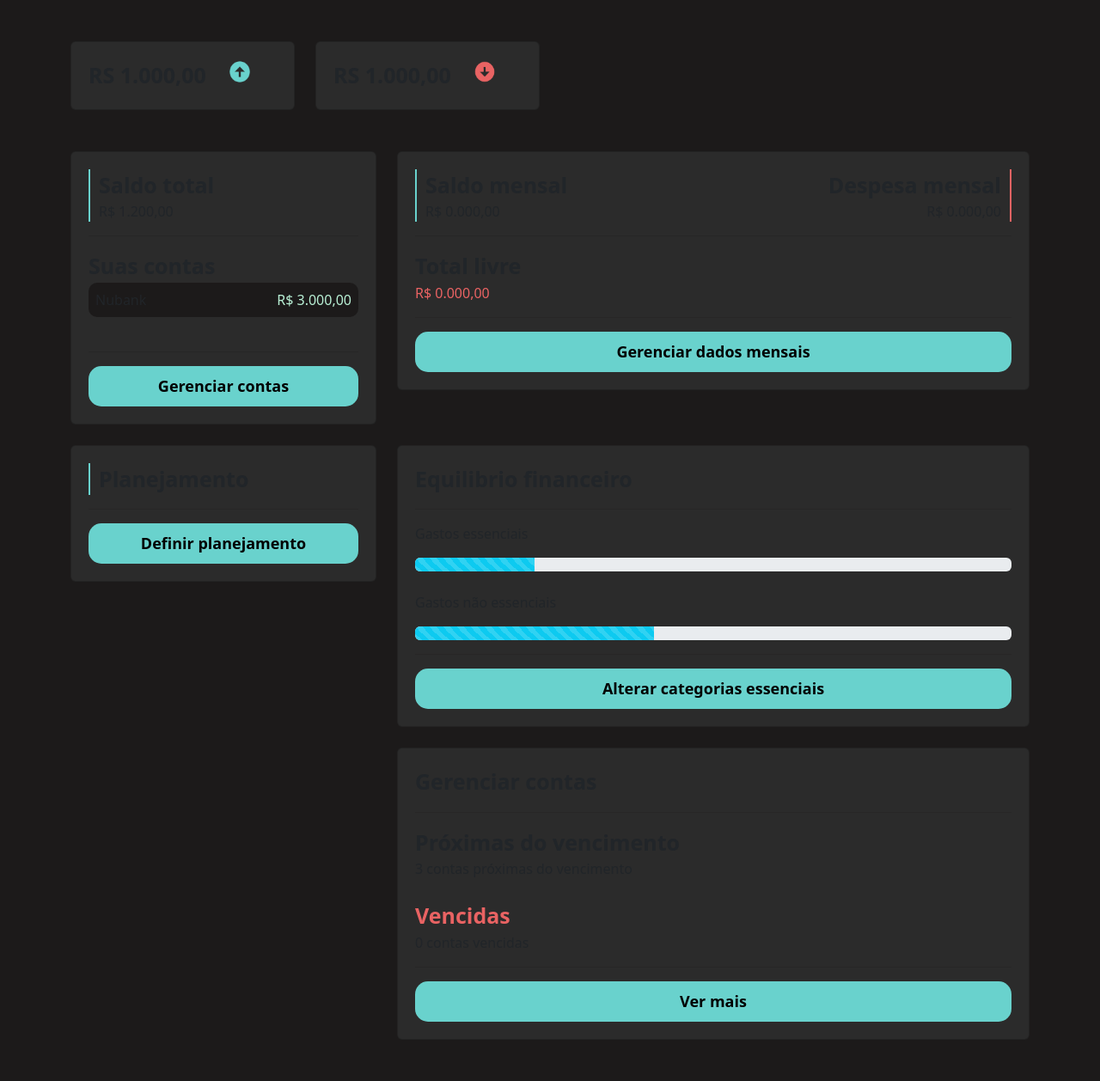
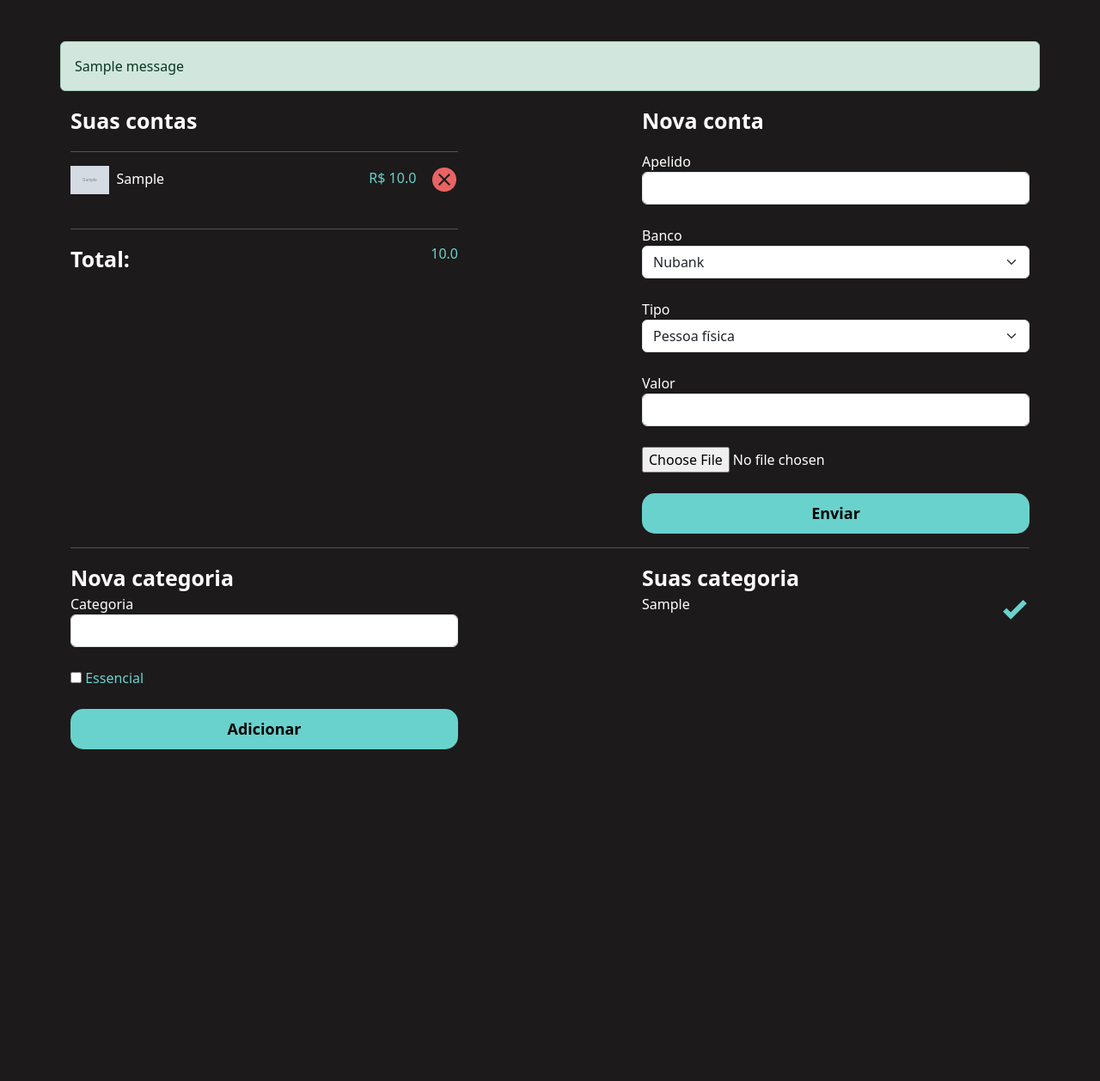
Before and after one commit to jlplautz/pystackw7, a Django app: page /perfil/gerenciar/ in a window 1280 px wide. Shown: the part 56-1314 px from the top of the page at 86% size. After the commit the page ends 928 px from the top, so only its background shows below. Run offline with Django 4.2, Linux system fonts and the light colour scheme; tables that the repository leaves empty hold one stand-in row (values such as "Sample post"); grey boxes marked "Sample" are stand-in pictures; one stand-in notice (Sample message) is shown.

Commit message:
build(issue-3): Created project and app perfil. (#4)

```diff
--- a/core/templates/gerenciar.html
+++ b/core/perfil/templates/gerenciar.html
@@ -12,26 +12,30 @@
     <br>
     <div class="container">
         <div class="row">
+            {% if messages %}
+                {% for message in messages %}
+                    <div class="alert {{ message.tags }}">{{ message }}</div>
+                {% endfor %}
+            {% endif %}
             <div class="col-md-5">
                 <p class="fonte-destaque">Suas contas</p>
                 <hr>
 
                 <div class="contas">
+                    {% for conta in contas %}
+                        <div class="lista-contas-main">
+                            <span><img width="10%" src="{{conta.icone.url}}">&nbsp&nbsp{{ conta }}</span>
 
-
-                        <div class="lista-contas-main">
-                            <span><img width="10%" src="#">&nbsp&nbspNubank</span>
-
-                            <span class="total-conta positivo ">R$ 1.800,00&nbsp&nbsp&nbsp <a href="#"><img src="{% static 'perfil/img/exit.png' %}"></a></span>
+                            <span class="total-conta positivo ">R$ {{ conta.valor }}&nbsp&nbsp&nbsp
+                            <a href="/perfil/deletar_banco/{{conta.id}}"><img src="{% static 'perfil/img/exit.png' %}"></a></span>
                         </div>
                         <br>
-
-
+                    {% endfor%}
                 </div>
 
                 <hr>
                 <span class="fonte-destaque">Total:</span>
-                <span class="positivo total-conta font-destaque">R$ 1.800,00</span>
+                <span class="positivo total-conta font-destaque">{{ total_contas }}</span>
             </div>
 
             <div class="col-md-2"></div>
@@ -39,13 +43,17 @@
             <div class="col-md-5">
                 <p class="fonte-destaque">Nova conta</p>
 
-                <form action="" method="POST">
+                <form action="{% url 'cadastrar_banco' %}" method="POST" enctype="multipart/form-data">
+                    {% csrf_token %}
                     <label>Apelido</label>
                     <input type="text" name="apelido" class="form-control" placeholder="">
                     <br>
                     <label>Banco</label>
                     <select name="banco" class="form-select">
                         <option value="NU">Nubank</option>
+                        <option value="BBC">BBC</option>
+                        <option value="CEF">CEF</option>
+                        <option value="BRADESCO">BRADESCO</option>
                     </select>
                     <br>
                     <label>Tipo</label>
@@ -57,10 +65,10 @@
                     <label>Valor</label>
                     <input type="number" name="valor" class="form-control" placeholder="">
                     <br>
-                    <input type="file" placeholder="Ícone" name="icone">
+                    <input type="file" placeholder="Ícone" name="icone" required>
                     <br>
                     <br>
-                    <input style="width: 100%" type="submit" class="botao-principal">
+                    <input style="width: 100%" type="submit" class="botao-principal" value="Enviar">
                 </form>
             </div>
         </div>
@@ -71,7 +79,7 @@
             <div class="col-md-5">
                 <span class="fonte-destaque">Nova categoria</span>
 
-                <form action="" method="POST">
+                <form action="{% url 'cadastrar_categoria' %}" method="POST">{% csrf_token %}
                     <label>Categoria</label>
                     <input type="text" name="categoria" class="form-control">
                     <br>
@@ -90,16 +98,14 @@
                 <span class="fonte-destaque">Suas categoria</span>
                 <br>
                 <div class="contas">
+                    {% for categoria in categorias%}
+                        <div class="lista-contas-main">
+                            <span>{{categoria}}</span>
 
-
-                        <div class="lista-contas-main">
-                            <span>Lazer</span>
-
-                            <span class="total-conta"><a href="#"><img src="#"></a></span>
+                            <span class="total-conta"><a href="{% url 'update_categoria' categoria.id %}"><img src="{% if categoria.essencial %}{% static 'perfil/img/check.png' %}{% else %}{% static 'perfil/img/exit.png' %}{% endif %}"></a></span>
                         </div>
                         <br>
-
-
+                    {% endfor %}
                 </div>
             </div>
         </div>
--- a/core/perfil/templates/home.html
+++ b/core/perfil/templates/home.html
@@ -50,24 +50,24 @@
                     <div class="saldo">
                         <span class="fonte-destaque">Saldo total</span>
                         <br>
-                        <span class="font-light">R$ 1.200,00</span>
+                        <span class="font-light">R$ {{saldo_total}}</span>
                     </div>
                     <hr class="hr-borda">
                     <span class="fonte-destaque">Suas contas</span>
 
                     <div class="div-contas">
-
+                        {% for conta in contas %}
                             <div class="lista-conta">
-                                <span>Nubank</span>
-                                <span class="total-conta">R$ 3.000,00</span>
+                                <span>{{conta.apelido}}</span>
+                                <span class="total-conta">R$ {{conta.valor}}</span>
                             </div>
                             <br>
-
+                        {% endfor %}
 
 
                     </div>
                     <hr class="hr-borda">
-                    <a href="#" class="botao-principal">Gerenciar contas</a>
+                    <a href="{% url 'gerenciar' %}" class="botao-principal">Gerenciar contas</a>
                 </div>
 
             </div>
--- a/core/perfil/urls.py
+++ b/core/perfil/urls.py
@@ -4,5 +4,17 @@ from . import views
 
 urlpatterns = [
     path('home/', views.home, name='home'),
-    path('gerenciar/', views.home, name='home'),
+    path('gerenciar/', views.gerenciar, name='gerenciar'),
+    path('cadastrar_banco/', views.cadastrar_banco, name='cadastrar_banco'),
+    path(
+        'cadastrar_categoria/',
+        views.cadastrar_categoria,
+        name='cadastrar_categoria',
+    ),
+    path('deletar_banco/<int:id>', views.deletar_banco, name='deletar_banco'),
+    path(
+        'update_categoria/<int:id>',
+        views.update_categoria,
+        name='update_categoria',
+    ),
 ]
--- /dev/null
+++ b/core/perfil/utils.py
@@ -0,0 +1,6 @@
+def calcula_total(obj, campo):
+    total = 0
+    for i in obj:
+        total += getattr(i, campo)
+
+    return total
--- a/core/perfil/views.py
+++ b/core/perfil/views.py
@@ -1,5 +1,105 @@
-from django.shortcuts import render
+from django.contrib import messages
+from django.contrib.messages import constants
+from django.shortcuts import redirect, render
+
+from core.perfil.models import Categoria, Conta
+
+from .utils import calcula_total
 
 
 def home(request):
-    return render(request, 'home.html')
+    contas = Conta.objects.all()
+    saldo_total = calcula_total(contas, 'valor')
+    return render(
+        request,
+        'home.html',
+        {
+            'contas': contas,
+            'saldo_total': saldo_total,
+        },
+    )
+
+
+def gerenciar(request):
+    contas = Conta.objects.all()
+    categorias = Categoria.objects.all()
+    total_contas = calcula_total(contas, 'valor')
+
+    return render(
+        request,
+        'gerenciar.html',
+        {
+            'contas': contas,
+            'total_contas': total_contas,
+            'categorias': categorias,
+        },
+    )
+
+
+def cadastrar_banco(request):
+    apelido = request.POST.get('apelido')
+    banco = request.POST.get('banco')
+    tipo = request.POST.get('tipo')
+    valor = request.POST.get('valor')
+    icone = request.FILES.get('icone')
+
+    if len(apelido.strip()) == 0 or len(valor.strip()) == 0:
+        messages.add_message(
+            request,
+            constants.ERROR,
+            'Preencha todos os campos',
+        )
+        return redirect('/perfil/gerenciar/')
+
+    conta = Conta(
+        apelido=apelido, banco=banco, tipo=tipo, valor=valor, icone=icone
+    )
+
+    conta.save()
+
+    messages.add_message(
+        request,
+        constants.SUCCESS,
+        'Conta cadastrada com sucesso',
+    )
+
+    return redirect('/perfil/gerenciar/')
+
+
+def deletar_banco(request, id):
+    conta = Conta.objects.get(id=id)
+    conta.delete()
+
+    messages.add_message(
+        request,
+        constants.SUCCESS,
+        'Conta removida com sucesso',
+    )
+    return redirect('/perfil/gerenciar/')
+
+
+def cadastrar_categoria(request):
+    nome = request.POST.get('categoria')
+    essencial = bool(request.POST.get('essencial'))
+
+    categoria = Categoria(categoria=nome, essencial=essencial)
+
+    categoria.save()
+
+    messages.add_message(
+        request,
+        constants.SUCCESS,
+        'Categoria cadastrada com sucesso',
+    )
+
+    return redirect('/perfil/gerenciar/')
+
+
+def update_categoria(request, id):
+    categoria = Categoria.objects.get(id=id)
+
+    categoria.essencial = not categoria.essencial
+
+    categoria.save()
+
+    return redirect('/perfil/gerenciar/')
--- a/core/urls.py
+++ b/core/urls.py
@@ -13,10 +13,12 @@ Including another URLconf
     1. Import the include() function: from django.urls import include, path
     2. Add a URL to urlpatterns:  path('blog/', include('blog.urls'))
 """
+from django.conf import settings
+from django.conf.urls.static import static
 from django.contrib import admin
 from django.urls import include, path
 
 urlpatterns = [
     path('admin/', admin.site.urls),
     path('perfil/', include('core.perfil.urls')),
-]
+] + static(settings.MEDIA_URL, document_root=settings.MEDIA_ROOT)
```
Also changed, not shown: core/docs/aula1/Perfil.md (+42 -154 lines), core/perfil/admin.py (+5 -2 lines), core/settings.py (+11 -0 lines), core/perfil/migrations/0001_initial.py (added), media/icones/2-_praça_do_Japao-_Curitiba.jpg (added), media/icones/2-_praça_do_Japao-_Curitiba_2lg1xkL.jpg (added), media/icones/2-_praça_do_Japao-_Curitiba_XyLVzOr.jpg (added), media/icones/2-_praça_do_Japao-_Curitiba_n3dta9T.jpg (added), media/icones/222912140_847842252775332_2481795983028324776_n.jpg (added), media/icones/3-_praça_do_Japao-_Curitiba.jpg (added), media/icones/3-_praça_do_Japao-_Curitiba_0rqNiXi.jpg (added), media/icones/3-_praça_do_Japao-_Curitiba_Jj7Nf2r.jpg (added).
